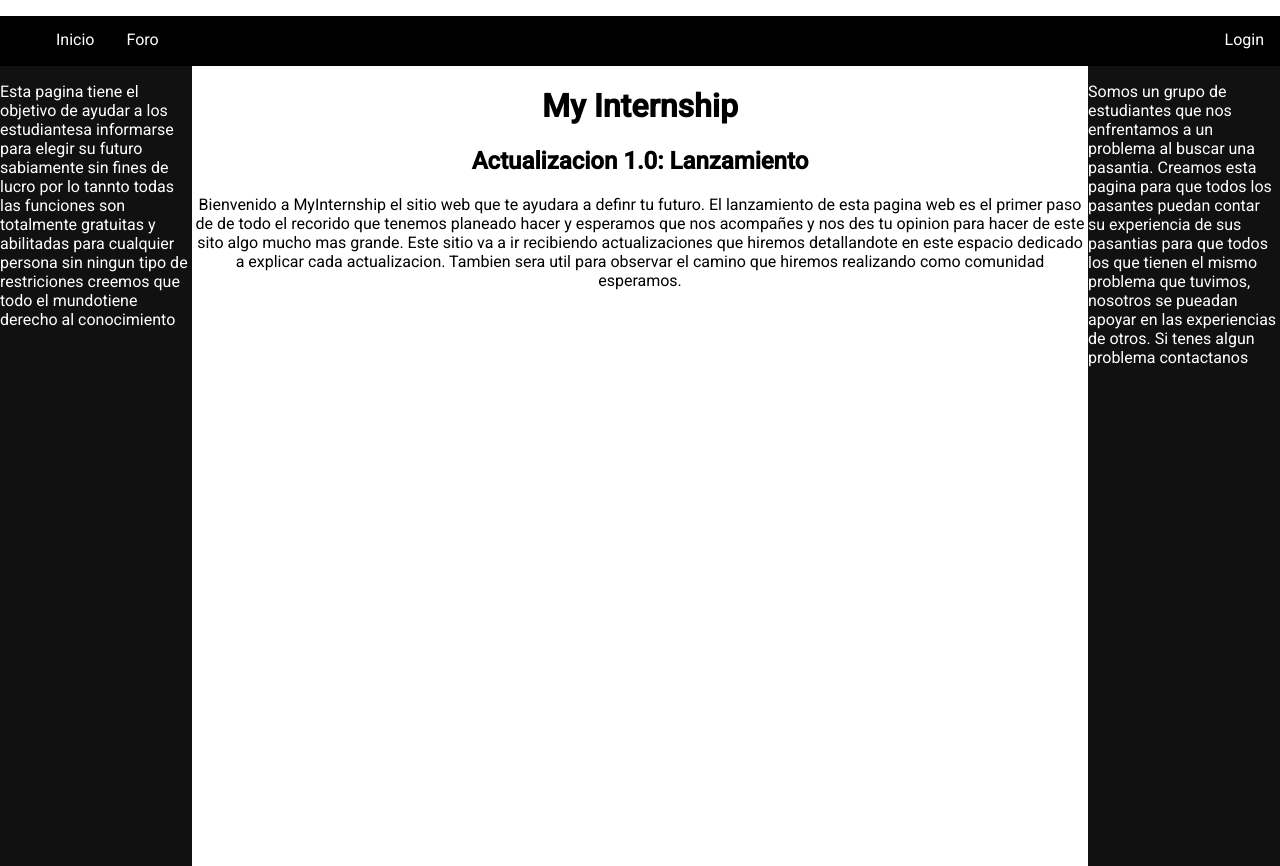
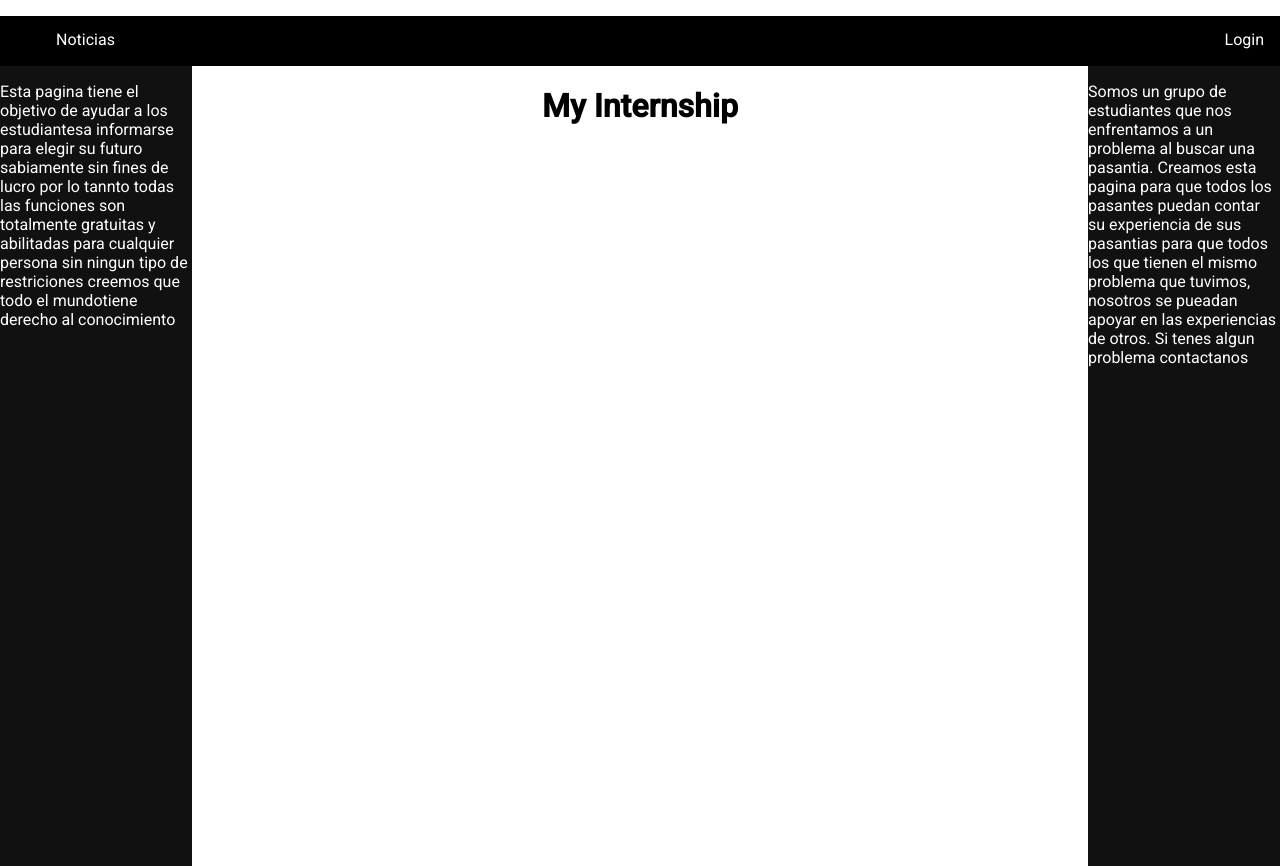
Before and after one commit to carogatica/Pasantia2019, an Angular app: page / in a window 1280 px wide. Built offline with nearby package versions, Linux system fonts and the light colour scheme.

Commit message:
routing entre inicio-login. routing entre foro y experiencias-formulari no terminada. routing entre login-foro y experiencias falta

```diff
--- /dev/null
+++ b/src/app/Componentes/noticias/noticias.component.html
@@ -0,0 +1 @@
+<h2>Actualizacion 1.0: Lanzamiento</h2><p>Bienvenido a MyInternship el sitio web que te ayudara a definr tu futuro. El lanzamiento de esta pagina web es el primer paso de de todo el recorido que tenemos planeado hacer y esperamos que nos acompañes y nos des tu opinion para hacer de este sito algo mucho mas grande. Este sitio va a ir recibiendo actualizaciones que hiremos detallandote en este espacio dedicado a explicar cada actualizacion. Tambien sera util para observar el camino que hiremos realizando como comunidad esperamos.</p>
--- a/src/app/componentes/inicio/inicio.component.css
+++ b/src/app/componentes/inicio/inicio.component.css
@@ -80,6 +80,7 @@ li a {
      background-color:#111;
      height:100%;
      width:15%;
+     display: block;
  }
  .parafo{
     color: white
--- a/src/app/componentes/inicio/inicio.component.html
+++ b/src/app/componentes/inicio/inicio.component.html
@@ -1,75 +1,14 @@
 
- <!--
 
- <div id="myForm">
- <nav class="navbar navbar-inverse">
-      <div class="container-fluid">
-        <div class="navbar-header">
-          <button type="button" class="navbar-toggle" data-toggle="collapse" data-target="#myNavbar">
-            <span class="icon-bar"></span>
-            <span class="icon-bar"></span>
-            <span class="icon-bar"></span>
-          </button>
-          <img class="img-responsive img-circle" src="/src/assets/logo.jpg"alt="Logo"/>
-        </div>
-        <div class="collapse navbar-collapse" id="myNavbar">
-          <ul class="nav navbar-nav">
-            <li class="active"><a href="#">Inicio</a></li>
-
-            <li><a href="#">Foro</a></li>
-
-          </ul>
-          <ul class="nav navbar-nav navbar-right">
-            <li><a href=""><span class="glyphicon glyphicon-log-in"></span> Login</a></li>
-          </ul>
-        </div>
-      </div>
-    </nav>
-
-    <div class="container-fluid text-center">
-      <div class="row content">
-        <div class="col-sm-2 sidenav">
-
-          <p>
-            Somos un grupo de estudiantes que nos enfrentamos a un problema al buscar una pasantia. Creamos esta pagina para que todos los pasantes puedan contar su experiencia de sus pasantias para que todos los que tienen el mismo problema que tuvimos, nosotros se pueadan apoyar en las experiencias de otros.
-          </p>
-
-        </div>
-        <div class="col-sm-8 text-left">
-          <h1>My Internship</h1>
-
-          <hr>
-          <h3>Sacate las duda con MyInternship</h3>
-
-          <img src=""/>
-        </div>
-        <div class="col-sm-2 sidenav">
-          <div class="well">
-
-            <p>ADS</p>
-          </div>
-
-        </div>
-      </div>
-    </div>
-
-    <footer class="container-fluid text-center">
-      <p>Footer Text</p>
-    </footer>
-</div>
- -->
- <head>
-   const routes:
- </head>
 
  <div class= "contenedor">
+    <router-outlet></router-outlet>
     <div class="toolbar">
         <div class="collapse navbar-collapse" id="myNavbar">
             <ul class="nav navbar-nav">
-              <li class="active"><a href="#">Inicio</a></li>
-              <li><a href="#">Foro</a></li>
+              <li><a [routerLink]="['/Noticias']">Noticias</a></li>
               <ul class="navbar-right">
-                <li class= "login"><a href="src/app/componentes/login"><span class="glyphicon glyphicon-log-in"></span> Login</a></li>
+                <li class= "login"><a [routerLink]="['/Login']"><span class="glyphicon glyphicon-log-in"></span> Login</a></li>
               </ul>
             </ul>
         </div>
@@ -77,7 +16,7 @@
 
     <div class="informacion-principal">
       <div class="columna-empresa"><p class="parafo">Esta pagina tiene el objetivo de ayudar a los estudiantesa informarse para elegir su futuro sabiamente sin fines de lucro por lo tannto todas las funciones son totalmente gratuitas y abilitadas para cualquier persona sin ningun tipo de restriciones creemos que todo el mundotiene derecho al conocimiento</p></div>
-      <div class="columna-MyInternship"><h1>My Internship</h1><h2>Actualizacion 1.0: Lanzamiento</h2><p>Bienvenido a MyInternship el sitio web que te ayudara a definr tu futuro. El lanzamiento de esta pagina web es el primer paso de de todo el recorido que tenemos planeado hacer y esperamos que nos acompañes y nos des tu opinion para hacer de este sito algo mucho mas grande. Este sitio va a ir recibiendo actualizaciones que hiremos detallandote en este espacio dedicado a explicar cada actualizacion. Tambien sera util para observar el camino que hiremos realizando como comunidad esperamos.</p></div>
+      <div class="columna-MyInternship"><h1>My Internship</h1><router-outlet></router-outlet></div>
       <div class="columna-contactos"><p class="parafo">Somos un grupo de estudiantes que nos enfrentamos a un problema al buscar una pasantia. Creamos esta pagina para que todos los pasantes puedan contar su experiencia de sus pasantias para que todos los que tienen el mismo problema que tuvimos, nosotros se pueadan apoyar en las experiencias de otros. Si tenes algun problema contactanos<a href="mailto:xddddd@tyi.com"></a></p></div>
     </div>
  </div>
```
Also changed, not shown: src/app/Componentes/noticias/noticias.component.ts (added, +15 -0 lines), src/app/Componentes/noticias/noticias.component.css (added), 1 other file (tests, documents, lock files or other folders).
